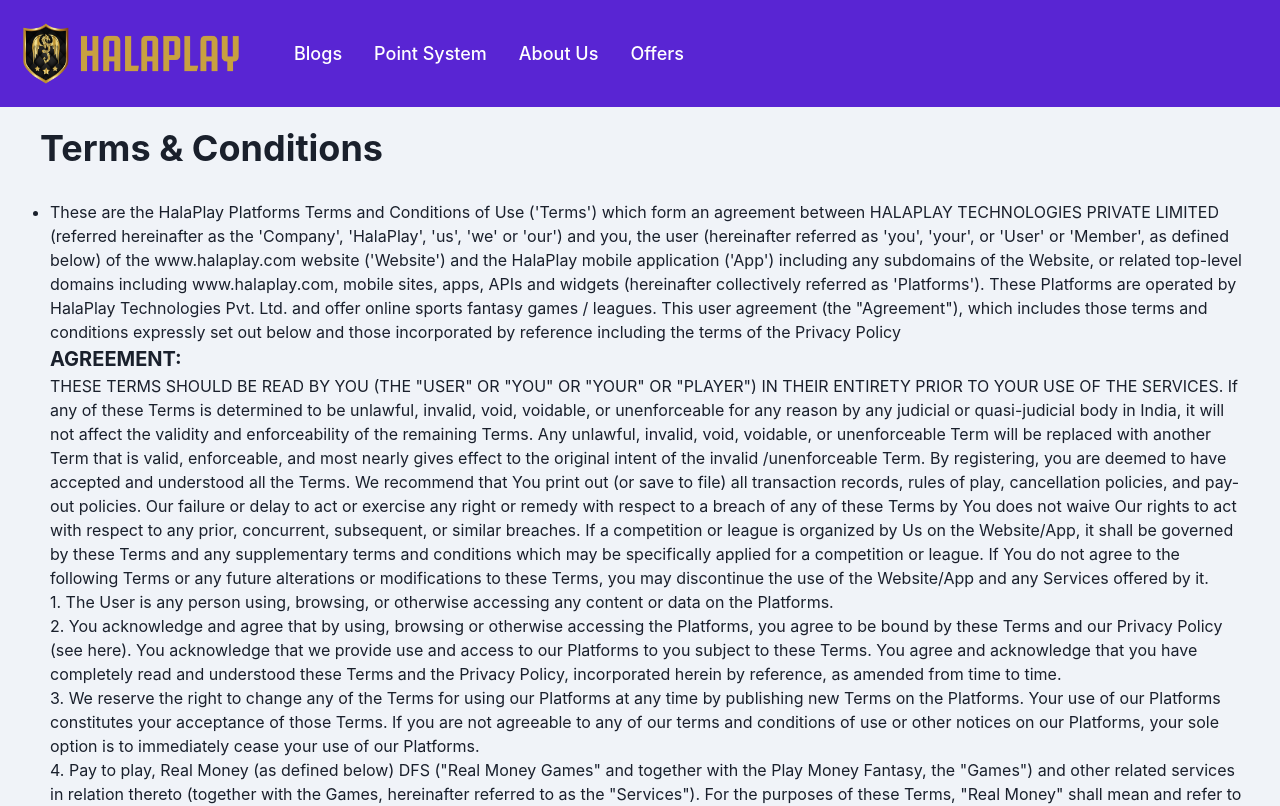
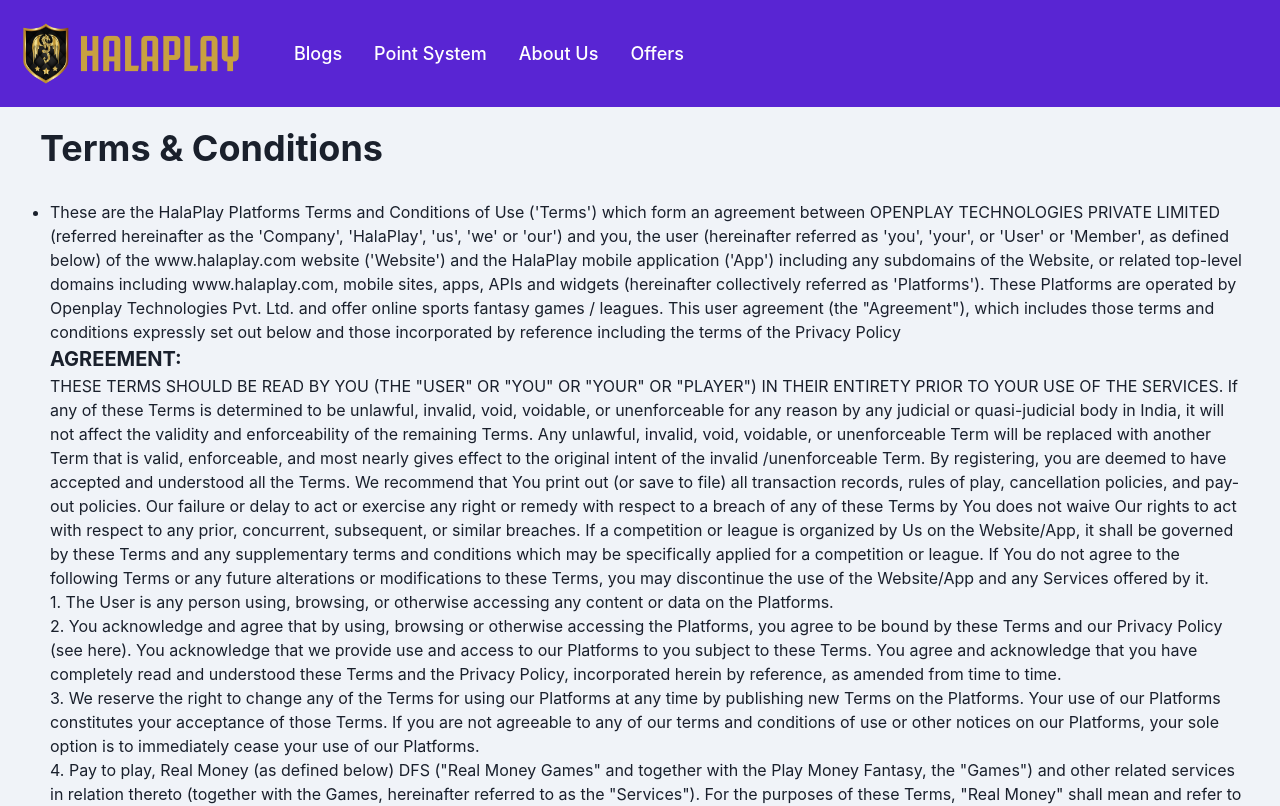
Before and after one commit to mangel27/StaticReactChakra, a Next.js app: page /terms-condition in a window 1280 px wide. Shown: the top 806 px of the page. Built offline with nearby package versions, Linux system fonts and the light colour scheme.

Commit message:
Updated Company name

```diff
--- a/src/components/Footer/index.jsx
+++ b/src/components/Footer/index.jsx
@@ -39,7 +39,7 @@ const Footer = () => {
             </Box>
           </Flex>
           <Text fontSize={"2xl"} fontWeight="500" textAlign={"center"}>
-            Halaplay Technologies Pvt. Ltd.
+            Openplay Technologies Pvt. Ltd.
           </Text>
         </Box>
         <Box align="center">
--- a/src/components/Privacy/index.jsx
+++ b/src/components/Privacy/index.jsx
@@ -20,7 +20,7 @@ const Privacy = () => {
                 General
               </Text>
               <Text>
-              (1) This Privacy Policy forms part of the Terms of Use for the website, www.halaplay.com(‘Website’), an online daily fantasy sports platform and the Halaplay App available onGoogle Play, App Store and website (‘App’) (collectively referred to as the ‘Services’)offered by Halaplay Technologies Private Limited (hereinafter referred using ‘our’, ‘we’, ‘us’or ‘HalaPlay’).
+              (1) This Privacy Policy forms part of the Terms of Use for the website, www.halaplay.com(‘Website’), an online daily fantasy sports platform and the Halaplay App available onGoogle Play, App Store and website (‘App’) (collectively referred to as the ‘Services’)offered by Openplay Technologies Private Limited (hereinafter referred using ‘our’, ‘we’, ‘us’or ‘HalaPlay’).
               </Text>
               <Text>
               (2) This Privacy Policy governs the access, collection, usage, handling, storage and disclosureof such personal information during the course of the usage of the Services by any personaccessing or using the Services (hereinafter referred using ‘you’, ‘your’, ‘user’).
--- a/src/components/TermsCondition/index.jsx
+++ b/src/components/TermsCondition/index.jsx
@@ -14,7 +14,7 @@ const TermsCondition = () => {
               <li>
                 <Text>
                   These are the HalaPlay Platforms Terms and Conditions of Use
-                  ('Terms') which form an agreement between HALAPLAY
+                  ('Terms') which form an agreement between OPENPLAY
                   TECHNOLOGIES PRIVATE LIMITED (referred hereinafter as the
                   'Company', 'HalaPlay', 'us', 'we' or 'our') and you, the user
                   (hereinafter referred as 'you', 'your', or 'User' or 'Member',
@@ -23,7 +23,7 @@ const TermsCondition = () => {
                   subdomains of the Website, or related top-level domains
                   including www.halaplay.com, mobile sites, apps, APIs and
                   widgets (hereinafter collectively referred as 'Platforms').
-                  These Platforms are operated by HalaPlay Technologies Pvt.
+                  These Platforms are operated by Openplay Technologies Pvt.
                   Ltd. and offer online sports fantasy games / leagues. This
                   user agreement (the "Agreement"), which includes those terms
                   and conditions expressly set out below and those incorporated
```
